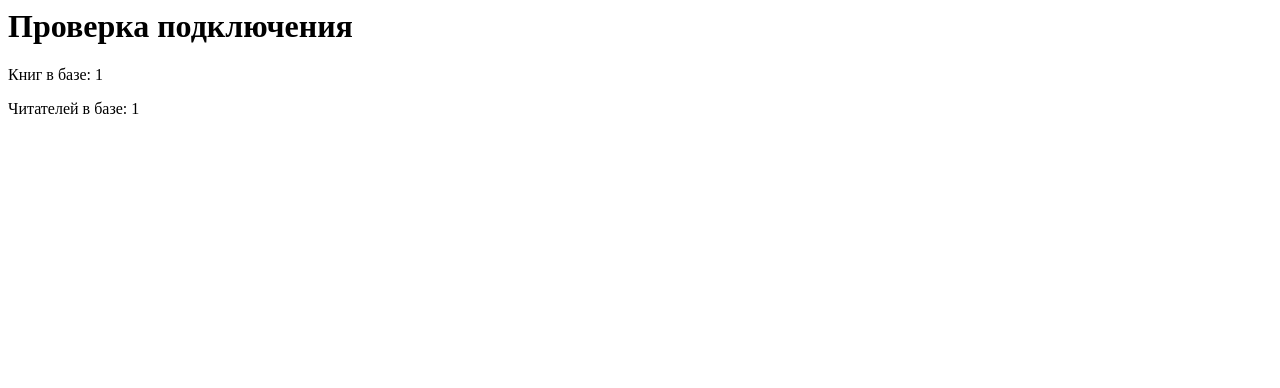
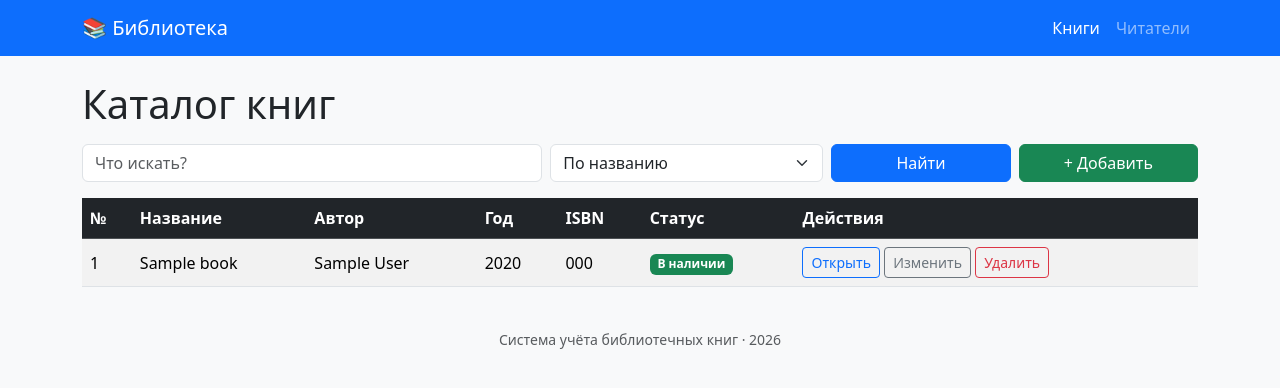
Before and after one commit to desired1212/library-management-system, a PHP site: page / in a window 1280 px wide. Shown: the top 388 px of the page. Run offline with PHP 8.4, Linux system fonts and the light colour scheme; tables that the repository leaves empty hold one stand-in row (values such as "Sample post").

Commit message:
CRUD книг: модель, контроллер, представления на Bootstrap 5

```diff
--- /dev/null
+++ b/controllers/BookController.php
@@ -0,0 +1,130 @@
+<?php
+// controllers/BookController.php — контроллер книг
+
+class BookController
+{
+    private PDO $pdo;
+    private Book $book;
+
+    public function __construct(PDO $pdo)
+    {
+        $this->pdo = $pdo;
+        $this->book = new Book($pdo);
+    }
+
+    /** Точка входа: выбирает действие по параметру ?action= */
+    public function run(string $action): void
+    {
+        switch ($action) {
+            case 'create':  $this->create();  break;
+            case 'edit':    $this->edit();    break;
+            case 'delete':  $this->delete();  break;
+            case 'show':    $this->show();    break;
+            default:        $this->index();
+        }
+    }
+
+    /** Список книг + поиск */
+    private function index(): void
+    {
+        $field = $_GET['field'] ?? '';
+        $query = $_GET['q'] ?? '';
+
+        if ($query !== '') {
+            $books = $this->book->search($field, $query);
+        } else {
+            $books = $this->book->all();
+        }
+        $this->render('index', ['books' => $books, 'q' => $query, 'field' => $field]);
+    }
+
+    /** Карточка книги */
+    private function show(): void
+    {
+        $book = $this->book->find((int)($_GET['id'] ?? 0));
+        if (!$book) {
+            http_response_code(404);
+            die('Книга не найдена');
+        }
+        $this->render('show', ['book' => $book]);
+    }
+
+    /** Добавление книги */
+    private function create(): void
+    {
+        $errors = [];
+        if ($_SERVER['REQUEST_METHOD'] === 'POST') {
+            // Серверная валидация
+            $title  = trim($_POST['title'] ?? '');
+            $author = trim($_POST['author'] ?? '');
+            $year   = $_POST['year'] !== '' ? (int)$_POST['year'] : null;
+            $isbn   = trim($_POST['isbn'] ?? '') ?: null;
+
+            if ($title === '')  $errors[] = 'Введите название книги';
+            if ($author === '') $errors[] = 'Введите автора книги';
+            if ($year !== null && ($year < 1400 || $year > (int)date('Y') + 1)) {
+                $errors[] = 'Год издания указан некорректно';
+            }
+
+            if (!$errors) {
+                $this->book->create($title, $author, $year, $isbn);
+                header('Location: index.php'); // после добавления — на список
+                exit;
+            }
+        }
+        $this->render('create', ['errors' => $errors]);
+    }
+
+    /** Редактирование книги */
+    private function edit(): void
+    {
+        $id = (int)($_GET['id'] ?? 0);
+        $book = $this->book->find($id);
+        if (!$book) {
+            http_response_code(404);
+            die('Книга не найдена');
+        }
+
+        $errors = [];
+        if ($_SERVER['REQUEST_METHOD'] === 'POST') {
+            $title  = trim($_POST['title'] ?? '');
+            $author = trim($_POST['author'] ?? '');
+            $year   = $_POST['year'] !== '' ? (int)$_POST['year'] : null;
+            $isbn   = trim($_POST['isbn'] ?? '') ?: null;
+            $status = ($_POST['status'] ?? '') === 'на руках' ? 'на руках' : 'в наличии';
+
+            if ($title === '')  $errors[] = 'Введите название книги';
+            if ($author === '') $errors[] = 'Введите автора книги';
+
+            if (!$errors) {
+                $this->book->update($id, $title, $author, $year, $isbn, $status);
+                header('Location: index.php');
+                exit;
+            }
+        }
+        $this->render('edit', ['book' => $book, 'errors' => $errors]);
+    }
+
+    /** Удаление книги */
+    private function delete(): void
+    {
+        $id = (int)($_GET['id'] ?? 0);
+        $ok = $this->book->delete($id);
+        // В реальном приложении сообщение выводится через flash-сессию
+        header('Location: index.php');
+        exit;
+    }
+
+    /** Подключает шаблон внутри общей разметки */
+    private function render(string $view, array $data = []): void
+    {
+        // Переменные из $data становятся доступны в шаблоне
+        extract($data);
+        ob_start();
+        require __DIR__ . '/../views/books/' . $view . '.php';
+        $content = ob_get_clean();
+        require __DIR__ . '/../views/layout/header.php';
+        echo $content;
+        require __DIR__ . '/../views/layout/footer.php';
+    }
+}
--- /dev/null
+++ b/models/Book.php
@@ -0,0 +1,91 @@
+<?php
+// models/Book.php — модель работы с книгами
+
+class Book
+{
+    private PDO $pdo;
+
+    public function __construct(PDO $pdo)
+    {
+        $this->pdo = $pdo;
+    }
+
+    /** Возвращает все книги (сортировка по названию) */
+    public function all(): array
+    {
+        $stmt = $this->pdo->query('SELECT * FROM books ORDER BY title');
+        return $stmt->fetchAll();
+    }
+
+    /** Поиск по названию или автору (частичное совпадение) */
+    public function search(string $field, string $query): array
+    {
+        // Разрешаем искать только по разрешённым полям
+        if (!in_array($field, ['title', 'author'], true)) {
+            $field = 'title';
+        }
+        // Подготовленное выражение: значение передаётся отдельно от SQL
+        $stmt = $this->pdo->prepare(
+            "SELECT * FROM books WHERE $field LIKE :q ORDER BY title"
+        );
+        $stmt->execute([':q' => '%' . trim($query) . '%']);
+        return $stmt->fetchAll();
+    }
+
+    /** Возвращает одну книгу по id или null */
+    public function find(int $id): ?array
+    {
+        $stmt = $this->pdo->prepare('SELECT * FROM books WHERE id = :id');
+        $stmt->execute([':id' => $id]);
+        $book = $stmt->fetch();
+        return $book ?: null;
+    }
+
+    /** Добавляет книгу, возвращает id новой записи */
+    public function create(string $title, string $author, ?int $year, ?string $isbn): int
+    {
+        $stmt = $this->pdo->prepare(
+            'INSERT INTO books (title, author, year, isbn, status)
+             VALUES (:title, :author, :year, :isbn, :status)'
+        );
+        $stmt->execute([
+            ':title'  => $title,
+            ':author' => $author,
+            ':year'   => $year,
+            ':isbn'   => $isbn,
+            ':status' => 'в наличии', // новая книга всегда в наличии
+        ]);
+        return (int)$this->pdo->lastInsertId();
+    }
+
+    /** Обновляет данные книги */
+    public function update(int $id, string $title, string $author, ?int $year, ?string $isbn, string $status): void
+    {
+        $stmt = $this->pdo->prepare(
+            'UPDATE books
+             SET title = :title, author = :author, year = :year,
+                 isbn = :isbn, status = :status
+             WHERE id = :id'
+        );
+        $stmt->execute([
+            ':title' => $title, ':author' => $author, ':year' => $year,
+            ':isbn' => $isbn, ':status' => $status, ':id' => $id,
+        ]);
+    }
+
+    /** Удаляет книгу, если по ней нет незакрытых выдач */
+    public function delete(int $id): bool
+    {
+        // Проверяем, нет ли активной выдачи
+        $stmt = $this->pdo->prepare(
+            'SELECT COUNT(*) FROM loans WHERE book_id = :id AND returned_at IS NULL'
+        );
+        $stmt->execute([':id' => $id]);
+        if ((int)$stmt->fetchColumn() > 0) {
+            return false; // удалять нельзя — книга на руках
+        }
+        $stmt = $this->pdo->prepare('DELETE FROM books WHERE id = :id');
+        $stmt->execute([':id' => $id]);
+        return true;
+    }
+}
--- a/public/index.php
+++ b/public/index.php
@@ -1,14 +1,9 @@
 <?php
-// public/index.php — проверка подключения к БД
+// public/index.php — единая точка входа приложения
 require_once __DIR__ . '/../config/db.php';
+require_once __DIR__ . '/../models/Book.php';
+require_once __DIR__ . '/../controllers/BookController.php';
 
-echo "<h1>Проверка подключения</h1>";
-
-// Считаем количество книг в базе
-$stmt = $pdo->query('SELECT COUNT(*) AS cnt FROM books');
-$row = $stmt->fetch();
-echo "<p>Книг в базе: " . $row['cnt'] . "</p>";
-
-$stmt = $pdo->query('SELECT COUNT(*) AS cnt FROM readers');
-$row = $stmt->fetch();
-echo "<p>Читателей в базе: " . $row['cnt'] . "</p>";
+$action = $_GET['action'] ?? 'index';
+$controller = new BookController($pdo);
+$controller->run($action);
--- /dev/null
+++ b/views/books/index.php
@@ -0,0 +1,59 @@
+<?php // views/books/index.php — список книг с поиском ?>
+<h1 class="mb-3">Каталог книг</h1>
+
+<!-- Форма поиска: клиентская валидация через required -->
+<form class="row g-2 mb-3" method="get" action="index.php">
+    <div class="col-md-5">
+        <input type="text" name="q" class="form-control" placeholder="Что искать?"
+               value="<?= htmlspecialchars($q) ?>" maxlength="100">
+    </div>
+    <div class="col-md-3">
+        <select name="field" class="form-select">
+            <option value="title"  <?= $field === 'title' ? 'selected' : '' ?>>По названию</option>
+            <option value="author" <?= $field === 'author' ? 'selected' : '' ?>>По автору</option>
+        </select>
+    </div>
+    <div class="col-md-2">
+        <button class="btn btn-primary w-100">Найти</button>
+    </div>
+    <div class="col-md-2">
+        <a href="index.php?action=create" class="btn btn-success w-100">+ Добавить</a>
+    </div>
+</form>
+
+<table class="table table-striped table-hover align-middle">
+    <thead class="table-dark">
+    <tr>
+        <th>№</th><th>Название</th><th>Автор</th><th>Год</th><th>ISBN</th><th>Статус</th><th>Действия</th>
+    </tr>
+    </thead>
+    <tbody>
+    <?php if (!$books): ?>
+        <tr><td colspan="7" class="text-center">Книги не найдены</td></tr>
+    <?php endif; ?>
+    <?php foreach ($books as $i => $b): ?>
+        <tr>
+            <td><?= $i + 1 ?></td>
+            <td><?= htmlspecialchars($b['title']) ?></td>
+            <td><?= htmlspecialchars($b['author']) ?></td>
+            <td><?= htmlspecialchars((string)$b['year']) ?></td>
+            <td><?= htmlspecialchars($b['isbn'] ?? '') ?></td>
+            <td>
+                <?php if ($b['status'] === 'в наличии'): ?>
+                    <span class="badge bg-success">В наличии</span>
+                <?php else: ?>
+                    <span class="badge bg-warning text-dark">На руках</span>
+                <?php endif; ?>
+            </td>
+            <td>
+                <a class="btn btn-sm btn-outline-primary" href="index.php?action=show&id=<?= $b['id'] ?>">Открыть</a>
+                <a class="btn btn-sm btn-outline-secondary" href="index.php?action=edit&id=<?= $b['id'] ?>">Изменить</a>
+                <!-- Минимум JS: подтверждение удаления -->
+                <a class="btn btn-sm btn-outline-danger"
+                   href="index.php?action=delete&id=<?= $b['id'] ?>"
+                   onclick="return confirm('Удалить книгу «<?= htmlspecialchars($b['title']) ?>»?')">Удалить</a>
+            </td>
+        </tr>
+    <?php endforeach; ?>
+    </tbody>
+</table>
--- /dev/null
+++ b/views/layout/footer.php
@@ -0,0 +1,8 @@
+<?php // views/layout/footer.php — подвал страницы ?>
+</main>
+<footer class="text-center text-muted py-4">
+    <small>Система учёта библиотечных книг · <?= date('Y') ?></small>
+</footer>
+<script src="https://cdn.jsdelivr.net/npm/bootstrap@5.3.3/dist/js/bootstrap.bundle.min.js"></script>
+</body>
+</html>
--- /dev/null
+++ b/views/layout/header.php
@@ -0,0 +1,20 @@
+<?php // views/layout/header.php — шапка страницы ?>
+<!DOCTYPE html>
+<html lang="ru">
+<head>
+    <meta charset="UTF-8">
+    <meta name="viewport" content="width=device-width, initial-scale=1">
+    <title>Библиотека — система учёта книг</title>
+    <link href="https://cdn.jsdelivr.net/npm/bootstrap@5.3.3/dist/css/bootstrap.min.css" rel="stylesheet">
+</head>
+<body class="bg-light">
+<nav class="navbar navbar-expand-lg navbar-dark bg-primary mb-4">
+    <div class="container">
+        <a class="navbar-brand" href="index.php">📚 Библиотека</a>
+        <div class="navbar-nav">
+            <a class="nav-link active" href="index.php">Книги</a>
+            <a class="nav-link" href="index.php?action=show_readers">Читатели</a>
+        </div>
+    </div>
+</nav>
+<main class="container">
```
Also changed, not shown: views/books/create.php (added, +33 -0 lines), views/books/edit.php (added, +44 -0 lines), views/books/show.php (added, +16 -0 lines).
